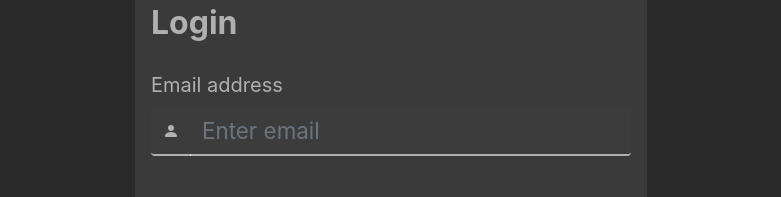
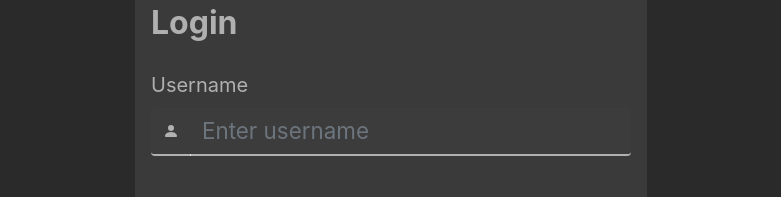
Before and after one commit to insper-tecnologias-web/projeto-3-crypto-watcher-front, a Next.js app: page /login in a window 1280 px wide. Shown: the part 284-481 px from the top of the page, without its empty margins (249-1030 px from the left). Built offline with nearby package versions, Linux system fonts and the light colour scheme.

Commit message:
Login page done

```diff
--- a/pages/login/index.js
+++ b/pages/login/index.js
@@ -8,13 +8,13 @@ import styles from '../../styles/LoginPage.module.css';
 import { useRouter } from 'next/router';
 
 export default function Login() {
-    const [email, setEmail] = useState('');
+    const [username, setUsername] = useState('');
     const [password, setPassword] = useState('');
 
     const router = useRouter();
 
-    const handleEmailChange = (event) => {
-        setEmail(event.target.value);
+    const handleUsernameChange = (event) => {
+        setUsername(event.target.value);
     };
 
     const handlePasswordChange = (event) => {
@@ -23,19 +23,25 @@ export default function Login() {
 
     const handleSubmit = async (event) => {
         event.preventDefault();
-        console.log(`Email: ${email}`);
+        console.log(`Email: ${username}`);
         console.log(`Password: ${password}`);
-        const url = 'http://localhost:8000/api/token/';
+        if (!username || !password) {
+            alert('Please fill in all fields');
+            return;
+        }
+        const url = 'https://cryptic-bastion-47088.herokuapp.com/api/token/';
         const data = {
-            email: email,
+            username: username,
             password: password,
         };
-
         await axios.post(url, data).then((response) => {
-            console.log(response.data);
             window.sessionStorage.setItem('userToken', response.data.token);
+            router.push("/");
+        }).catch((error) => {
+            if (error.response.status === 403) {
+                alert("Invalid username or password");
+            }
         });
-        router.push("/");
     };
 
 
@@ -50,7 +56,7 @@ export default function Login() {
                 <Form className={styles.formContainer}>
                     <Form.Group className={`mb-3 ${styles.formGroup}`} controlId="formBasicEmail">
                         <Form.Label>
-                            Email address
+                            Username
                         </Form.Label>
                         <InputGroup >
                             <InputGroup.Text className={styles.iconContainer} id="basic-addon1">
@@ -58,8 +64,8 @@ export default function Login() {
                                     <path d="M3 14s-1 0-1-1 1-4 6-4 6 3 6 4-1 1-1 1H3zm5-6a3 3 0 1 0 0-6 3 3 0 0 0 0 6z" />
                                 </svg>
                             </InputGroup.Text>
-                            <Form.Control onChange={handleEmailChange}
-                                className={styles.inputStyle} type="email" placeholder="Enter email" />
+                            <Form.Control onChange={handleUsernameChange}
+                                className={styles.inputStyle} type="text" placeholder="Enter username" />
                         </InputGroup>
                     </Form.Group>
                     <Form.Group className={`mb-3 ${styles.formGroup}`} controlId="formBasicPassword">
```
Also changed, not shown: 1 other file (tests, documents, lock files or other folders).
